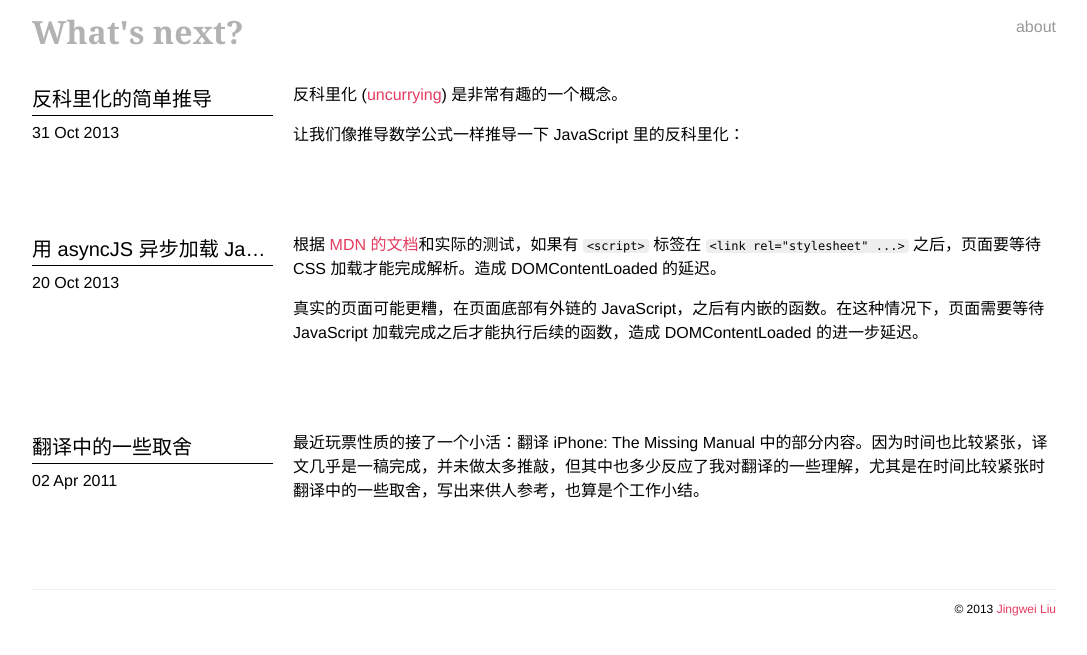
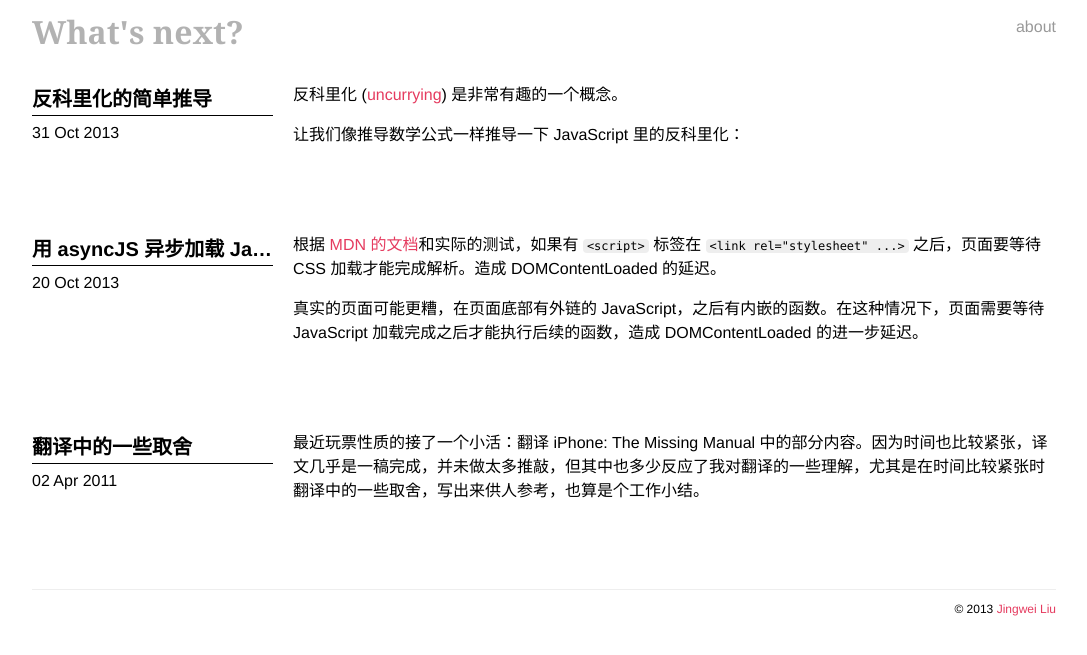
Before and after one commit to th507/blog, a Jekyll site: the page built from index.html, in a window 1280 px wide. Shown: the top 655 px of the page, without its empty margins (96-1183 px from the left). Built offline with Jekyll 4.4.1, drawn with Linux system fonts in a browser that asks for light colours; Markdown is read by kramdown in place of the engine named in the settings.

Commit message:
rebold the title

```diff
--- a/css/main.css
+++ b/css/main.css
@@ -214,7 +214,7 @@ h1, h2, h3, h4, h5, h6, p {
     font-size: 20px;
     line-height: 32px;
     vertical-align: middle;
-    font-weight: 200;
+    font-weight: 600;
     color: black;
     border-bottom: 1px solid black;
 
```
